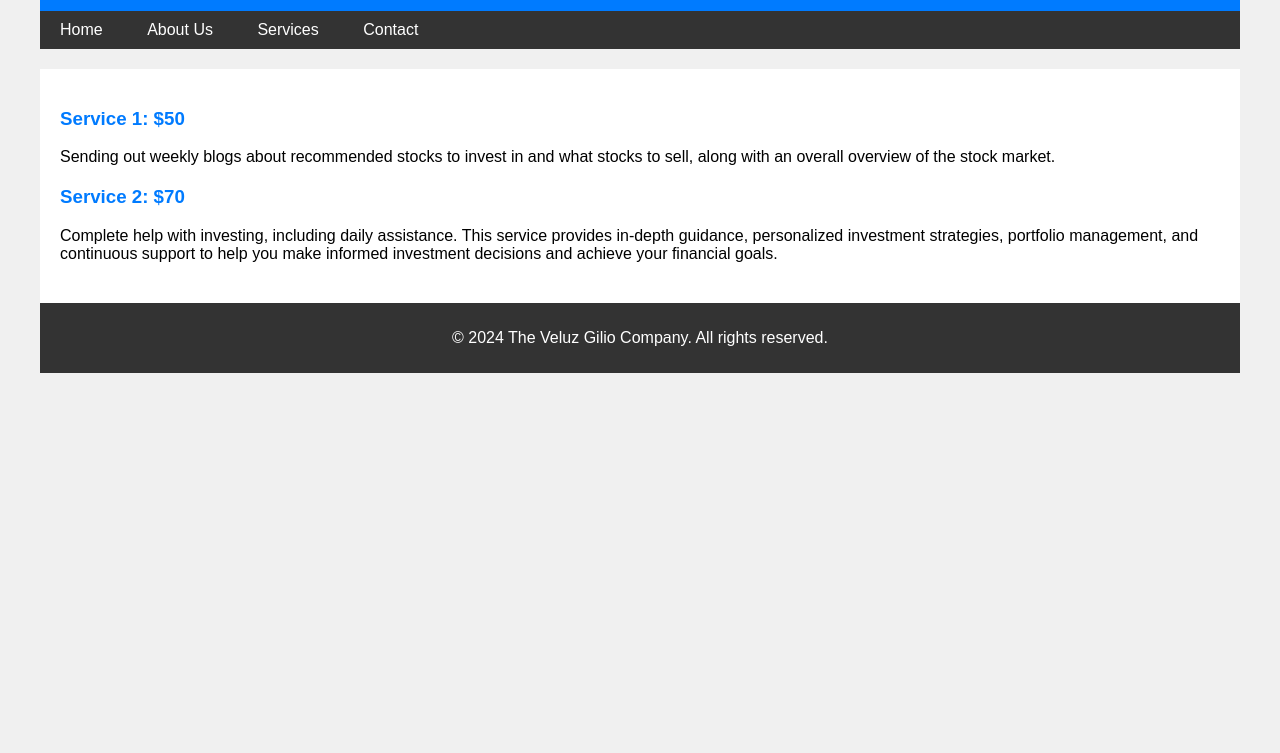
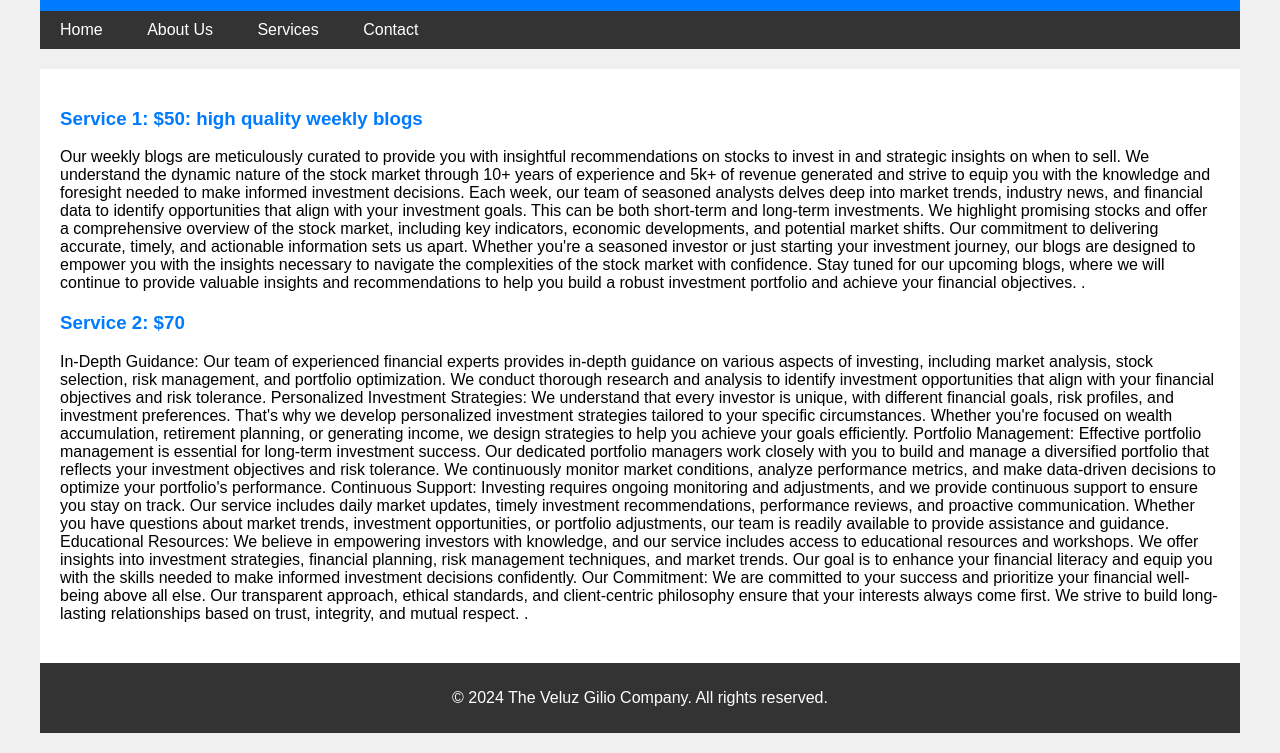
Before and after one commit to nottuanson/vgc1, a plain HTML site: page services.html in a window 1280 px wide. Shown: the part 109-862 px from the top of the page. Before the commit the page ends 800 px from the top, so only its background shows below. Drawn offline with Linux system fonts and the light colour scheme.

Commit message:
servicesupdate1

```diff
--- a/services.html
+++ b/services.html
@@ -71,12 +71,30 @@ body {
   </div>
   <div class="main-content">
     <div class="service-item">
-      <h3>Service 1: $50</h3>
-      <p>Sending out weekly blogs about recommended stocks to invest in and what stocks to sell, along with an overall overview of the stock market.</p>
+      <h3>Service 1: $50: high quality weekly blogs</h3>
+      <p>Our weekly blogs are meticulously curated to provide you with insightful recommendations on stocks to invest in and strategic insights on when to sell. We understand the dynamic nature of the stock market through 10+ years of experience and 5k+ of revenue generated and strive to equip you with the knowledge and foresight needed to make informed investment decisions.
+        Each week, our team of seasoned analysts delves deep into market trends, industry news, and financial data to identify opportunities that align with your investment goals. This can be both short-term and long-term investments. We highlight promising stocks and offer a comprehensive overview of the stock market, including key indicators, economic developments, and potential market shifts.
+        Our commitment to delivering accurate, timely, and actionable information sets us apart. Whether you're a seasoned investor or just starting your investment journey, our blogs are designed to empower you with the insights necessary to navigate the complexities of the stock market with confidence.
+        Stay tuned for our upcoming blogs, where we will continue to provide valuable insights and recommendations to help you build a robust investment portfolio and achieve your financial objectives.
+        .</p>
     </div>
     <div class="service-item">
       <h3>Service 2: $70</h3>
-      <p>Complete help with investing, including daily assistance. This service provides in-depth guidance, personalized investment strategies, portfolio management, and continuous support to help you make informed investment decisions and achieve your financial goals.</p>
+      <p>
+
+        In-Depth Guidance:
+        Our team of experienced financial experts provides in-depth guidance on various aspects of investing, including market analysis, stock selection, risk management, and portfolio optimization. We conduct thorough research and analysis to identify investment opportunities that align with your financial objectives and risk tolerance.
+        Personalized Investment Strategies:
+        We understand that every investor is unique, with different financial goals, risk profiles, and investment preferences. That's why we develop personalized investment strategies tailored to your specific circumstances. Whether you're focused on wealth accumulation, retirement planning, or generating income, we design strategies to help you achieve your goals efficiently.
+        Portfolio Management:
+        Effective portfolio management is essential for long-term investment success. Our dedicated portfolio managers work closely with you to build and manage a diversified portfolio that reflects your investment objectives and risk tolerance. We continuously monitor market conditions, analyze performance metrics, and make data-driven decisions to optimize your portfolio's performance.
+        Continuous Support:
+        Investing requires ongoing monitoring and adjustments, and we provide continuous support to ensure you stay on track. Our service includes daily market updates, timely investment recommendations, performance reviews, and proactive communication. Whether you have questions about market trends, investment opportunities, or portfolio adjustments, our team is readily available to provide assistance and guidance.
+        Educational Resources:
+        We believe in empowering investors with knowledge, and our service includes access to educational resources and workshops. We offer insights into investment strategies, financial planning, risk management techniques, and market trends. Our goal is to enhance your financial literacy and equip you with the skills needed to make informed investment decisions confidently.
+        Our Commitment:
+        We are committed to your success and prioritize your financial well-being above all else. Our transparent approach, ethical standards, and client-centric philosophy ensure that your interests always come first. We strive to build long-lasting relationships based on trust, integrity, and mutual respect.
+        .</p>
     </div>
   </div>
   <div class="footer">
```
